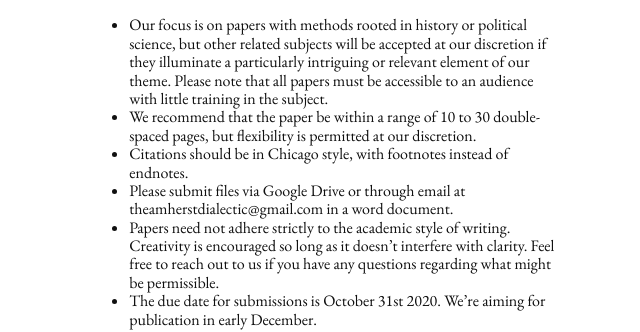
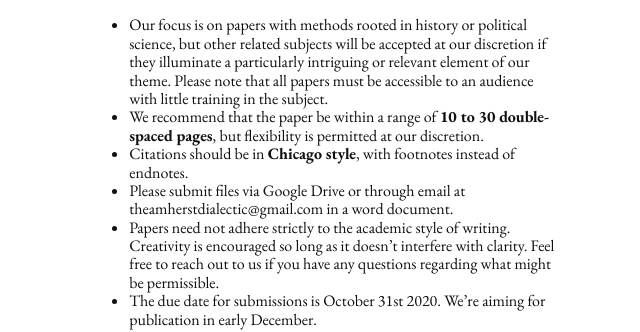
Before and after one commit to the-dialectic/amherstdialectic.com, a Jekyll site: the page built from pages/guidelines.md, in a window 1280 px wide. Shown: the part 137-469 px from the top of the page, without its empty margins (314-954 px from the left). Built offline with Jekyll 4.4.1, drawn with Linux system fonts in a browser that asks for light colours.

Commit message:
line-edit

```diff
--- a/pages/guidelines.md
+++ b/pages/guidelines.md
@@ -6,8 +6,8 @@ permalink: /submission
 # _Submission Guidelines_
 
 * Our focus is on papers with methods rooted in history or political science, but other related subjects will be accepted at our discretion if they illuminate a particularly intriguing or relevant element of our theme. Please note that all papers must be accessible to an audience with little training in the subject.
-* We recommend that the paper be within a range of 10 to 30 double-spaced pages, but flexibility is permitted at our discretion.
-* Citations should be in Chicago style, with footnotes instead of endnotes.
+* We recommend that the paper be within a range of **10 to 30 double-spaced pages**, but flexibility is permitted at our discretion.
+* Citations should be in **Chicago style**, with footnotes instead of endnotes.
 * Please submit files via Google Drive or through email at theamherstdialectic@gmail.com  in a word document.
 * Papers need not adhere strictly to the academic style of writing. Creativity is encouraged so long as it doesn’t interfere with clarity. Feel free to reach out to us if you have any questions regarding what might be permissible.
 * The due date for submissions is October 31st 2020. We’re aiming for publication in early December.
```
Also changed, not shown: _posts/2020-05-16-init.md (deleted, +0 -10 lines), _posts/2020-05-17-init-2.md (deleted, +0 -10 lines), _posts/2020-05-18-init-3.md (deleted, +0 -12 lines).
